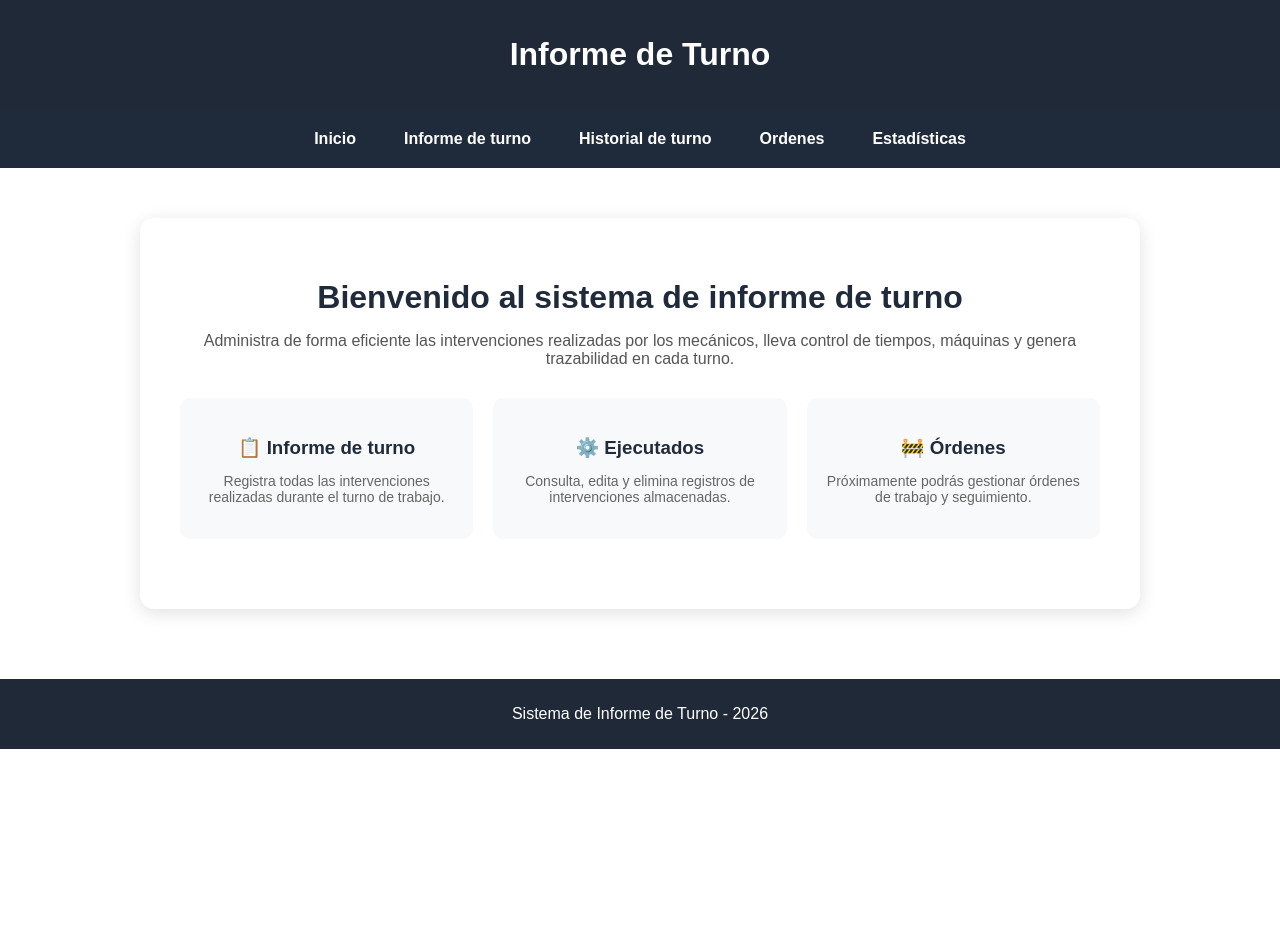
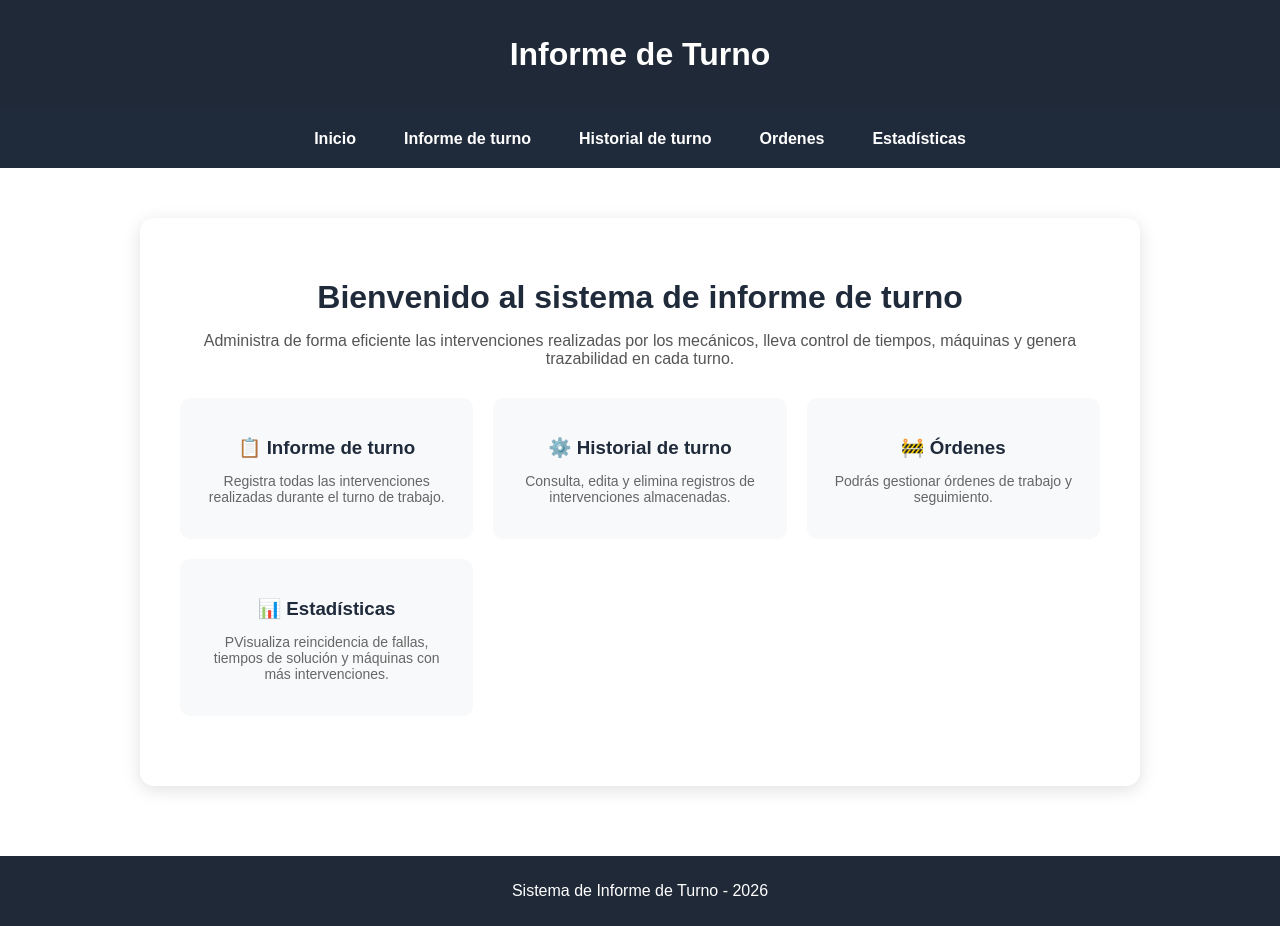
Before and after one commit to eban95/sistema-informe-turno, an Angular app in the folder frontend/: page /inicio in a window 1280 px wide. Before the commit the page ends 800 px from the top, so only its background shows below. Built offline with nearby package versions, Linux system fonts and the light colour scheme.

Commit message:
mejora del home

```diff
--- a/frontend/src/app/components/pages/home/home.html
+++ b/frontend/src/app/components/pages/home/home.html
@@ -16,13 +16,17 @@
         </div>
 
         <div class="card-item">
-        <h3>⚙️ Ejecutados</h3>
+        <h3>⚙️ Historial de turno</h3>
         <p>Consulta, edita y elimina registros de intervenciones almacenadas.</p>
         </div>
         <div class="card-item">
         <h3>🚧 Órdenes</h3>
-        <p>Próximamente podrás gestionar órdenes de trabajo y seguimiento.</p>
+        <p>Podrás gestionar órdenes de trabajo y seguimiento.</p>
         </div>
+        <div class="card-item">
+            <h3> 📊 Estadísticas</h3>
+            <p>PVisualiza reincidencia de fallas, tiempos de solución y máquinas con más intervenciones.</p>
+            </div>
     </div>
     </div>
 
```
